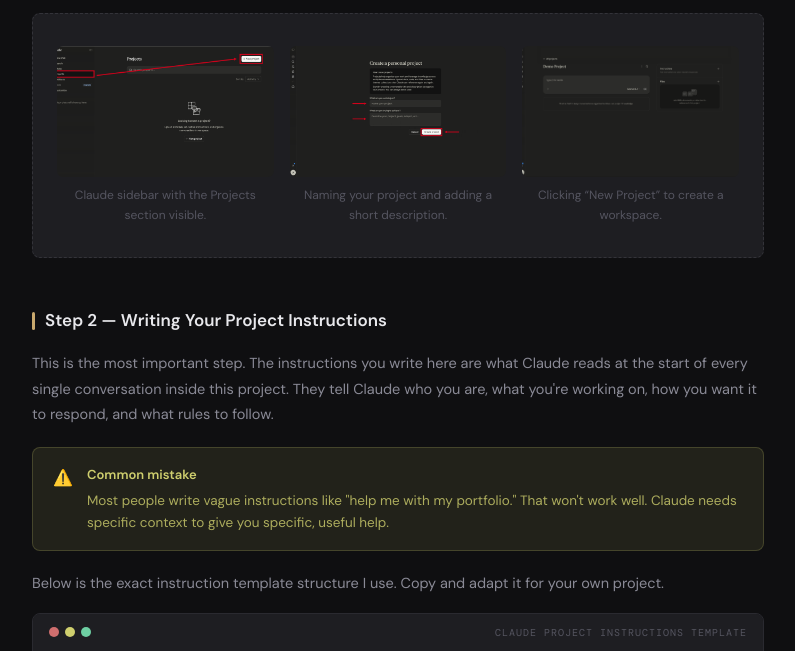
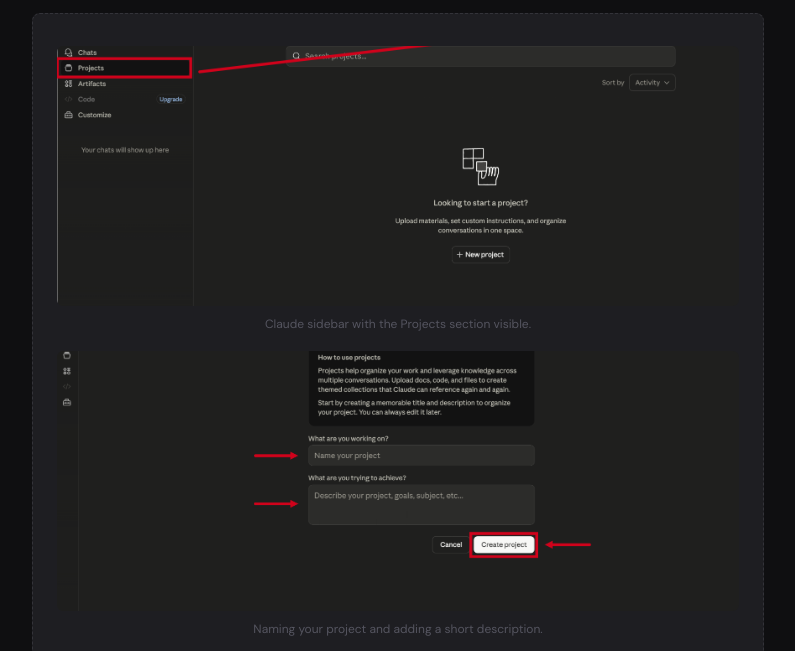
Before and after one commit to Tselseya/Building-Systems-Guide, a plain HTML site: page index.html in a window 1280 px wide. Shown: the part 1918-2569 px from the top of the page, without its empty margins (292-1087 px from the left). Drawn offline with nearby package versions, Linux system fonts and the light colour scheme.

Commit message:
Update index.html

```diff
--- a/index.html
+++ b/index.html
@@ -585,9 +585,9 @@
 
   /* Group of screenshots inside the placeholder */
 .screenshot-group {
-  display: grid;
-  grid-template-columns: repeat(3, 1fr); /* 3 images side by side */
-  gap: 16px;
+  display: flex;
+  flex-direction: column;  /* stack screenshots top to bottom */
+  gap: 16px;               /* even spacing between screenshots */
 }
 
 /* Each figure (image + caption) */
@@ -595,17 +595,26 @@
   margin: 0;
   display: flex;
   flex-direction: column;
-  align-items: center;
+  align-items: center;      /* center caption under image */
+  width: 100%;
 }
 
-/* Make images fill their figure while keeping aspect ratio */
+/* Make each image as wide as the screenshot placeholder */
 .screenshot-group img {
-  width: 100%;
-  height: 100%;
-  max-height: 260px;      /* tweak to match the placeholder height you want */
-  object-fit: cover;      /* fill the box, crop a bit if needed */
+  width: 100%;             /* fill the width of the placeholder */
+  height: auto;            /* keep aspect ratio */
+  max-height: 260px;       /* optional: limit how tall each one is */
+  object-fit: cover;       /* crop a bit if needed; use 'contain' for no cropping */
   border-radius: 6px;
   display: block;
+}
+
+/* Caption styling */
+.screenshot-group figcaption {
+  margin-top: 8px;
+  font-size: 12px;
+  color: var(--text-dim);
+  text-align: center;
 }
 
 /* Caption styling */
```
